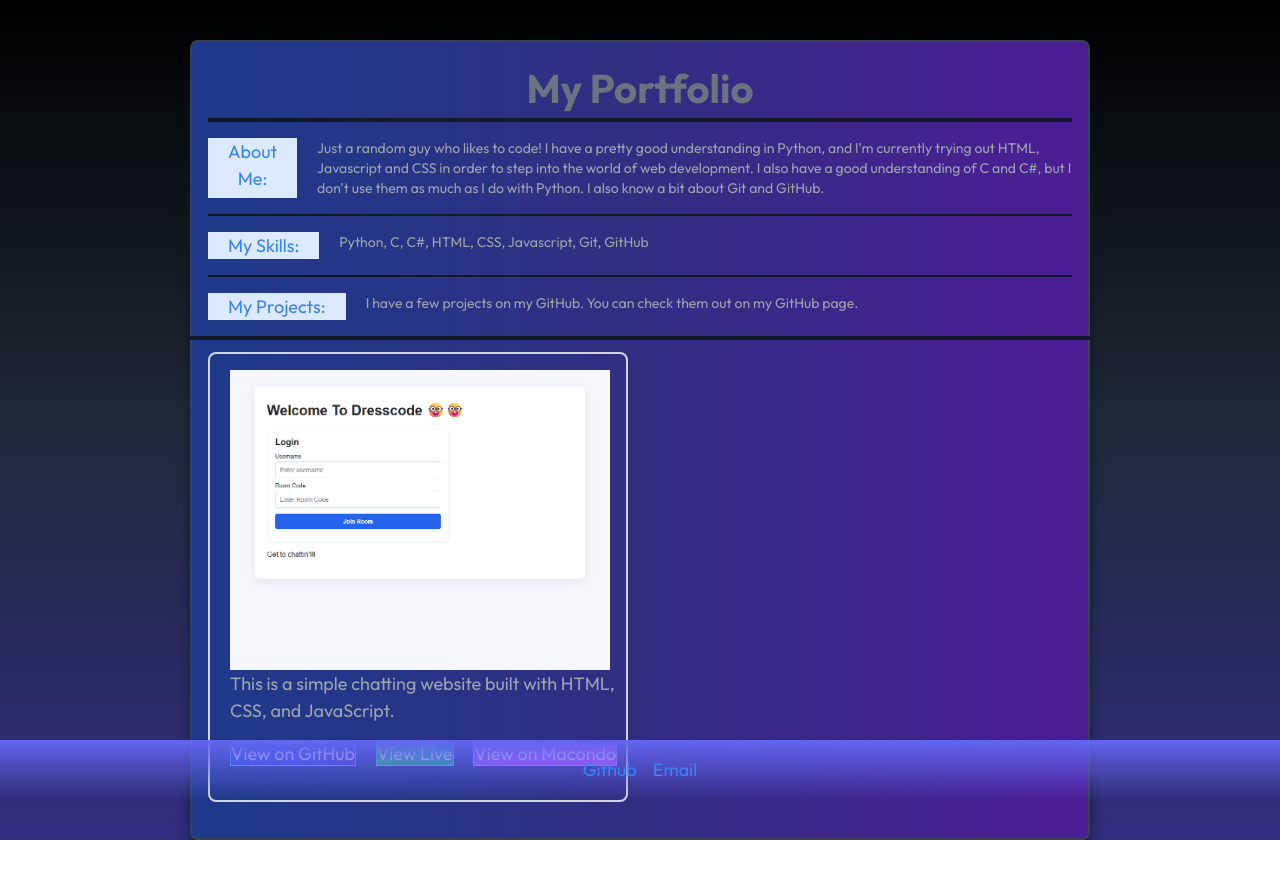
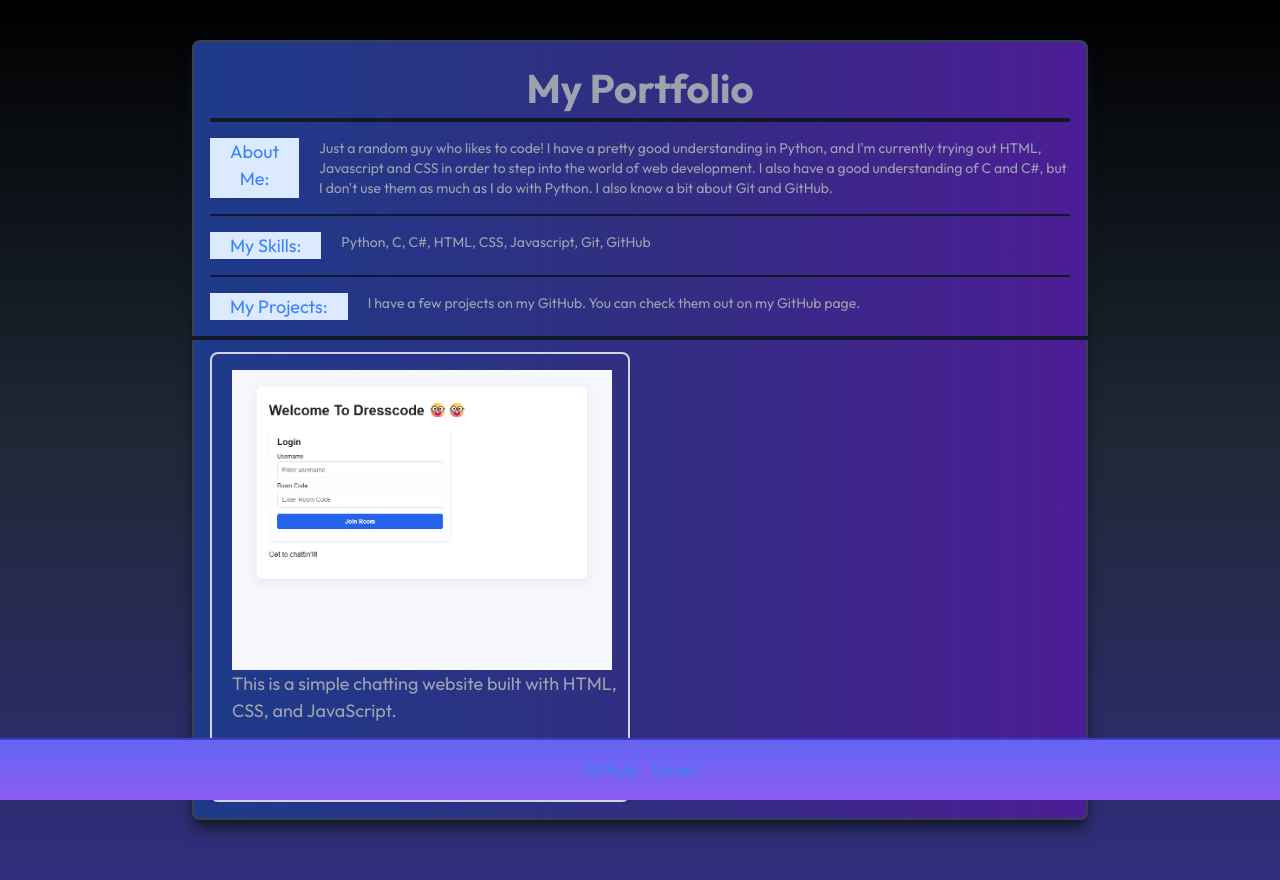
Before and after one commit to S4RC45MK1NG/my-website, a plain HTML site: page index.html in a window 1280 px wide. Before the commit the page ends 840 px from the top, so only its background shows below. Drawn offline with nearby package versions, Linux system fonts and the light colour scheme.

Commit message:
made some bugfixes related to compatibility with devices

```diff
--- a/index.html
+++ b/index.html
@@ -12,8 +12,8 @@
 
   <body class="flex justify-center min-h-screen bg-gradient-to-b from-black via-gray-800 to-indigo-900 font-[Outfit] text-gray-400">
 
-    <div name="portfolio" class="mt-10 w-[900px] h-[900px] max-h-screen border-2 border-gray-700 bg-gradient-to-r from-blue-900 via-indigo-900 to-violet-900 rounded-lg shadow-lg shadow-gray-900 p-4">
-      <p name="title" id="title" class="h-[100px]text-lg text text-center text-gray-500 font-bold font-[Outfit] border-b-4 border-gray-900">
+    <div name="portfolio" class="flex-col mt-10 mb-20 w-full max-w-4xl h-auto max-h-[900px] border-2 border-gray-700 bg-gradient-to-r from-blue-900 via-indigo-900 to-violet-900 rounded-lg shadow-lg shadow-gray-900 p-4">
+      <p name="title" id="title" class="h-[100px]text-lg text text-center text- min-h-50 max-h-[900pgray-500 font-bold font-[Outfit] border-b-4 border-gray-900">
         My Portfolio
       </p>
 
@@ -47,7 +47,7 @@
             This is a simple chatting website built with HTML, CSS, and JavaScript.
           </p>
 
-          <div name="links" class="pl-5 pt-4 font-[Outfit]">
+          <div name="links" class="flex pl-5 pt-4 font-[Outfit]">
             <a href="https://github.com/S4RC45MK1NG/chatting-website" class="text-gray-100 bg-gradient-to-r from-blue-700 to-indigo-700 border border-blue-400 hover:from-blue-600 hover:to-indigo-600 transition-all duration-200 hover:shadow-lg">View on GitHub</a>
             <a href="https://sigmaboi.hackclub.app" class="text-gray-100 bg-gradient-to-r from-green-500 to-emerald-500 border border-green-400 hover:from-green-400 hover:to-emerald-400 transition-all duration-200 hover:shadow-lg ml-4">View Live</a>
             <a href="https://macondo.hackclub.com/projects/9667" class="text-gray-100 bg-gradient-to-r from-purple-500 to-fuchsia-500 border border-purple-400 hover:from-purple-400 hover:to-fuchsia-400 transition-all duration-200 hover:shadow-lg ml-4">View on Macondo</a>
@@ -56,10 +56,10 @@
       </div>
     </div>
 
-    <div name="links" class="absolute bottom-0 left-0 right-0 flex justify-center items-center bg-gradient-to-b from-indigo-500 to-violet p-4">
+    <footer name="links" class="fixed bottom-0 left-0 right-0 z-50 py-4 flex justify-center items-center bg-gradient-to-b from-indigo-500 to-violet-500 p-4 border-t-2 border-indigo-700">
         <a href="https://github.com/S4RC45MK1NG/" class="text-lg text-blue-500 hover:underline">Github</a>
         <a href="mailto:sarcasmking12@gmail.com?subject=Hello%20from%20your%20portfolio" class="text-lg text-blue-500 hover:underline ml-4">Email</a>
-    </div>
+    </footer>
 
   </body>
 
```
